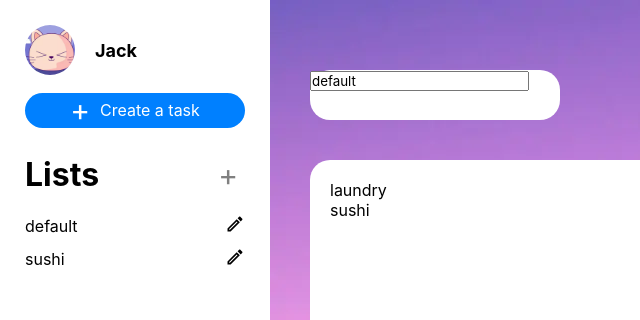
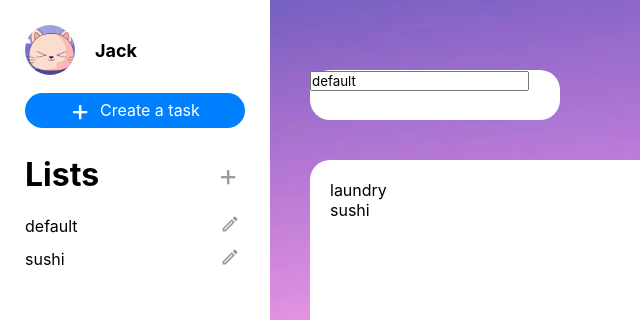
Before and after one commit to martyxho/todo-app, a website built with webpack: page dist/index.html in a window 1280 px wide. Shown: the top 320 px of the page, 0-640 px from the left. Built offline with nearby package versions, Linux system fonts and the light colour scheme.

Commit message:
changed pencil icon color to gray using filter

```diff
--- a/src/style.css
+++ b/src/style.css
@@ -127,7 +127,7 @@
   background: none;
   border: none;
   font-size: 30px;
-  color: grey;
+  color: #9b9b9b;
   padding-right: 7px;
 }
 #list-header {
@@ -155,12 +155,12 @@
   background: none;
   border: none;
   border-radius: 25px;
-  color: blue;
+  padding-right: 5px;
 }
 
 .pencil {
   height: 20px;
-  color: blue;
+  filter: invert(68%) sepia(9%) saturate(15%) hue-rotate(29deg) brightness(89%) contrast(90%);
 }
 
 .cat {
```
